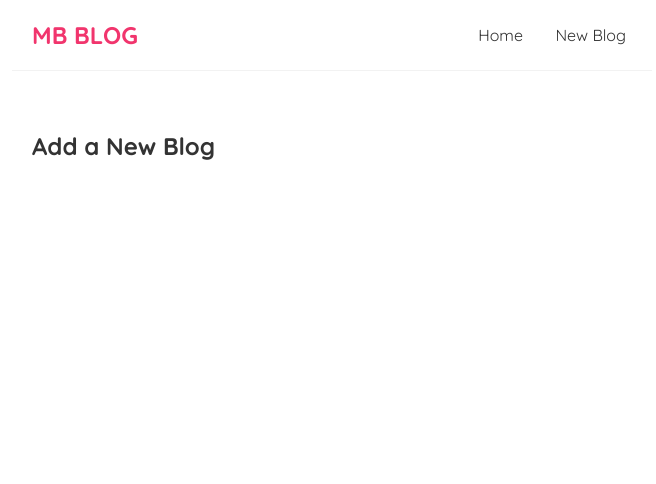
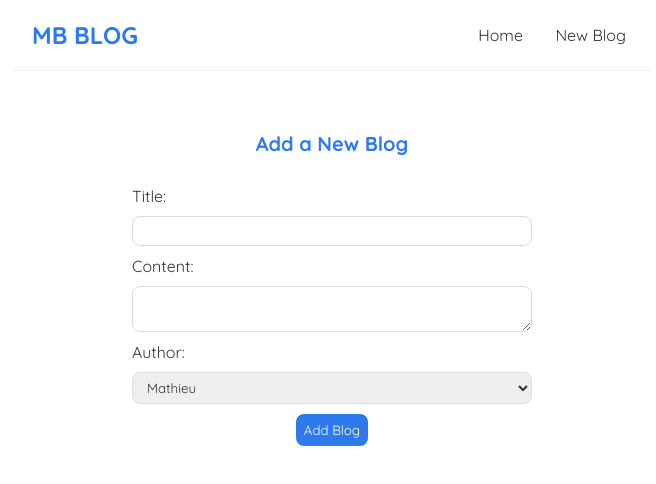
Before and after one commit to Mathieu-Belson/mb-blog, a React (Create React App) app: page /create in a window 1280 px wide. Shown: the top 484 px of the page, without its empty margins (308-964 px from the left). Built offline with nearby package versions, Linux system fonts and the light colour scheme.

Commit message:
input field created with new css style

```diff
--- a/data/db.json
+++ b/data/db.json
@@ -2,23 +2,39 @@
     "blogs": [
         {
             "title": "Bonjour du Japon",
-            "body": "yoyoyoyo...",
+            "body": "Konnichiwa, chers lecteurs ! Je m'appelle Mathieu, et je suis un développeur web français qui vit au Japon. Depuis les ruelles animées de Tokyo, je plonge tête première dans le monde fascinant du développement web. Entre les kanjis et les balises HTML, chaque jour est une aventure. J'apprends à créer des sites web éblouissants tout en découvrant la riche tradition de la technologie japonaise. Mes mentors sont des samouraïs du code, et mes lignes de code ressemblent à des haïkus en évolution constante. L'union de la précision japonaise et de la créativité du développement web me laisse sans voix. Ce voyage m'a appris que le développement web transcende les frontières culturelles. Alors que je progresse dans mon apprentissage, je partage ma passion pour cette fusion de la technologie moderne et de l'ancienne sagesse japonaise. Suivez-moi dans cette aventure passionnante au pays du soleil levant, où la programmation devient une forme d'art zen. 🌸 Sayonara for now, et à bientôt pour de nouvelles découvertes !",
             "author": "Mathieu",
             "id": 1
         },
-
         {
             "title": "Bonjour de Kawasaki",
-            "body": "yoyoyoyo...",
+            "body": "Salut tout le monde ! Je suis Peter, et je vis dans la ville dynamique de Kawasaki. Ma passion pour le développement web m'a conduit à explorer de nouvelles frontières numériques. Dans ce blog, je partagerai mes expériences et découvertes passionnantes dans le monde du code. Restez à l'écoute pour des astuces, des tutoriels et bien plus encore !",
             "author": "Peter",
             "id": 2
         },
-
         {
             "title": "Bonjour de la maison",
-            "body": "yoyoyoyo...",
+            "body": "Salutations à tous ! Je suis Philips, un amoureux de la technologie qui aime passer du temps à la maison à expérimenter avec le développement web. Que vous soyez un débutant ou un vétéran du code, ce blog est l'endroit idéal pour trouver des ressources utiles, des idées de projets et des réflexions sur les dernières tendances en matière de développement web. Rejoignez-moi dans ce voyage numérique excitant !",
             "author": "Philips",
             "id": 3
+        },
+        {
+            "title": "Exploring Japanese Cuisine",
+            "body": "Hello food enthusiasts! Welcome to my blog, 'Exploring Japanese Cuisine.' I'm Sarah, and I'm on a culinary journey through the flavors of Japan. Join me as I discover the art of sushi, ramen, tempura, and other delightful dishes. From street food stalls to Michelin-starred restaurants, I'll be your guide to the world of Japanese gastronomy. Get ready to tantalize your taste buds and explore the rich culinary heritage of Japan!",
+            "author": "Sarah",
+            "id": 4
+        },
+        {
+            "title": "Tech Trends in Tokyo",
+            "body": "Hey there techies! This is Alex reporting from Tokyo, the tech capital of Japan. In 'Tech Trends in Tokyo,' I'll be sharing the latest developments in the Japanese tech scene. From robotics and AI to gaming and virtual reality, Tokyo is at the forefront of innovation. Join me as we delve into the cutting-edge technologies and startups that are shaping the future of the tech industry in Japan.",
+            "author": "Alex",
+            "id": 5
+        },
+        {
+            "title": "Zen and the Art of Web Development",
+            "body": "Greetings, fellow web enthusiasts! I'm Hiroshi, and I'm here to explore the zen-like aspects of web development. In 'Zen and the Art of Web Development,' we'll delve into the harmonious blend of code and creativity. Drawing inspiration from Japanese Zen philosophy, we'll uncover the beauty of simplicity in design and functionality. Join me on this mindful journey into the world of web development with a Japanese twist.",
+            "author": "Hiroshi",
+            "id": 6
         }
     ]
 }
--- a/src/BlogDetails.js
+++ b/src/BlogDetails.js
@@ -3,7 +3,7 @@ import useFetch from "./useFetch";
 
  const BlogDetails  = () => {
     const { id } = useParams();
-    const {Data: blog, error, isPending} = useFetch('http://localhost:8000/blogs/' + id);
+    const {data: blog, error, isPending} = useFetch('http://localhost:8000/blogs/' + id);
 
     return (
         <div className="blog-details">
@@ -13,7 +13,7 @@ import useFetch from "./useFetch";
                 <article>
                     <h2>{blog.title}</h2>
                 <p>Written by { blog.author }</p>
-                <div>{ blog.body }</div>
+                <div>{ blog.body }</div> {/* body property is the content of the blog*/}
             </article>
             )}
         </div>
--- a/src/Create.js
+++ b/src/Create.js
@@ -2,6 +2,27 @@ const Create = () => {
     return (
      <div className="create">
             <h2>Add a New Blog</h2>
+            <form>
+                <label>Title:</label>
+                <input
+                 type="text"
+                 required
+                 />
+                 <label>Content:</label>
+                 <textarea
+                 required
+                 ></textarea>
+                 <label>Author:</label>
+                 <select >
+                    <option value="Mathieu">Mathieu</option>
+                    <option value="Peter">Peter</option>
+                    <option value="Philips">Philips</option>
+                    <option value="Sarah">Sarah</option>
+                    <option value="Alex">Alex</option>
+                    <option value="Hiroshi">Hiroshi</option>
+                 </select>
+                 <button>Add Blog</button>
+            </form>
      </div>
     );
 }
--- a/src/index.css
+++ b/src/index.css
@@ -15,7 +15,7 @@
   border-bottom: 1px solid #f2f2f2;
 }
 .navbar h1 {
-  color: #f1356d;
+  color: #2e7aec;
 }
 .navbar .links {
   margin-left: auto;
@@ -26,7 +26,7 @@
   padding: 6px;
 }
 .navbar a:hover {
-  color: #f1356d;
+  color: #2e7aec;
 }
 .content {
   max-width: 600px;
@@ -36,7 +36,7 @@
 .blog-preview {
   padding: 10px 16px;
   margin: 20px 0;
-  border-bottom: 1px solid #fafafa;
+  border-bottom: 1px solid #e0e0e0;
 }
 .blog-preview:hover {
     box-shadow: 1px 3px 5px rgba(0,0,0,0.1);
@@ -44,10 +44,70 @@
 
 .blog-preview h2 {
     font-size:20px;
-    color: #f1356d;
+    color: #2e7aec;
     margin-bottom: 8px;
 }
 
-.blog-preview  a{
+.blog-preview  a {
     text-decoration: none;
 }
+
+/* blog details page */
+.blog-details h2 {
+  font-size : 20px;
+  color: #2e7aec;
+  margin-bottom: 10px;
+}
+
+.blog-details div {
+  margin: 20px 0;
+}
+
+/*
+.blog-details button {
+  background: #2e7aec;
+  color: #fff;
+  border: 0;
+  padding: 8px;
+  border-radius: 8px;
+  cursor: pointer;
+}
+*/
+
+/*Create new blog form*/
+.create {
+  max-width: 400px;
+  margin: 0 auto;
+  text-align: center;
+}
+
+.create label {
+  text-align: left;
+  display: block;
+}
+
+.create h2 {
+  font-size: 20px;
+  color: #2e7aec;
+  margin-bottom: 30px;
+}
+
+.create input, .create textarea, .create select {
+  width: 100%;
+  padding: 6px 10px;
+  margin: 10px 0;
+  border: 1px solid #ddd;
+  border-radius: 8px;
+  box-sizing: border-box;
+  display: block;
+}
+
+.create button {
+  background : #2e7aec;
+  color: #fff;
+  border: 0;
+  padding: 8px;
+  border-radius: 8px;
+  cursor: pointer;
+
+}
```
